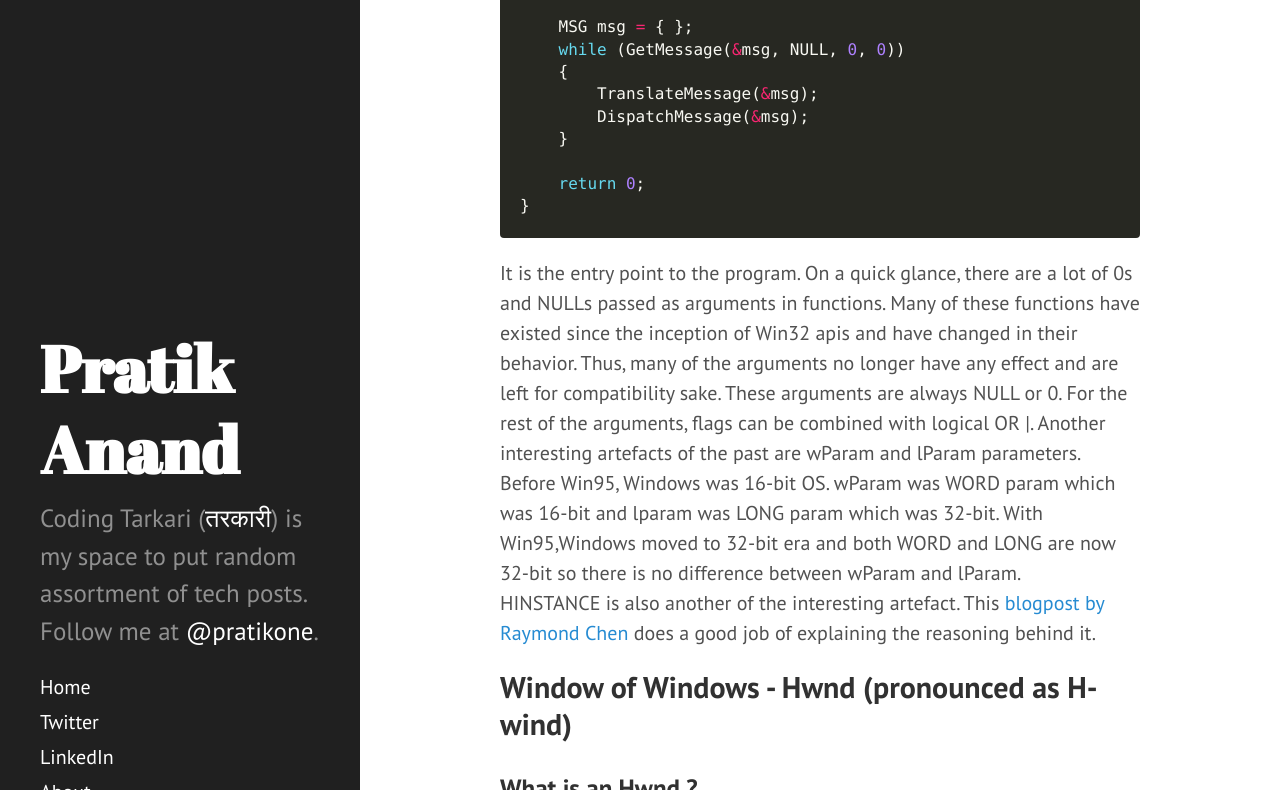
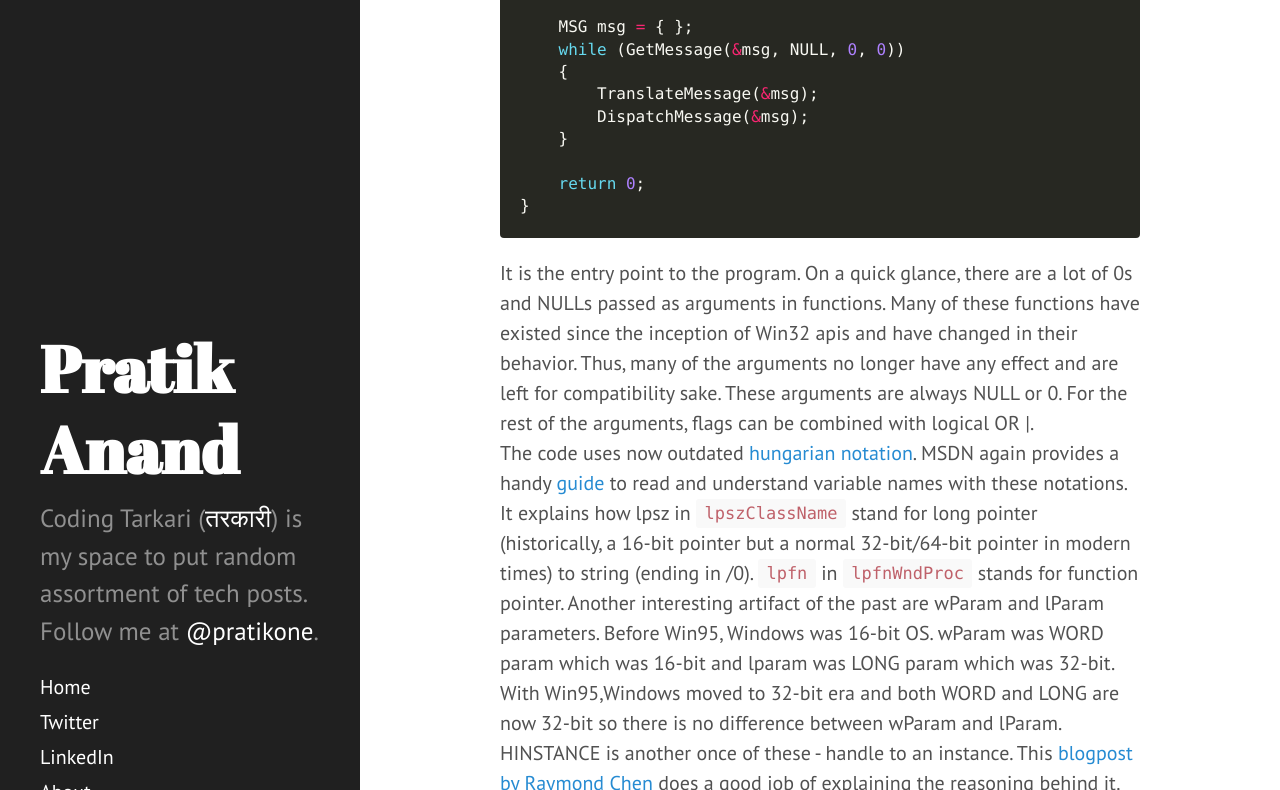
Before and after one commit to pratikone/pratikone.github.io, a Jekyll site: the page built from _posts/2020-06-07-anatomy-of-windows-hello-world.md, in a window 1280 px wide and 900 px high, scrolled down 6279 px, cut to the strip 0-790 px from the top of the window. Built offline with Jekyll 4.4.1, drawn with Linux system fonts in a browser that asks for light colours.

Commit message:
adding note about hungarian notation

````diff
--- a/_posts/2020-06-07-anatomy-of-windows-hello-world.md
+++ b/_posts/2020-06-07-anatomy-of-windows-hello-world.md
@@ -175,9 +175,10 @@ int WINAPI wWinMain(HINSTANCE hInstance, HINSTANCE, PWSTR pCmdLine, int nCmdShow
     return 0;
 }
 ```
- It is the entry point to the program. On a quick glance, there are a lot of 0s and NULLs passed as arguments in functions. Many of these functions have existed since the inception of Win32 apis and have changed in their behavior. Thus, many of the arguments no longer have any effect and are left for compatibility sake. These arguments are always NULL or 0. For the rest of the arguments, flags can be combined with logical OR |.
-Another interesting artefacts of the past are wParam and lParam parameters. Before Win95, Windows was 16-bit OS. wParam was WORD param which was 16-bit and lparam was LONG param which was 32-bit. With Win95,Windows moved to 32-bit era and both WORD and LONG are now 32-bit so there is no difference between wParam and lParam.
-HINSTANCE is also another of the interesting artefact. This [blogpost by Raymond Chen](https://devblogs.microsoft.com/oldnewthing/20050418-59/?p=35873) does a good job of explaining the reasoning behind it.
+It is the entry point to the program.  On a quick glance, there are a lot of 0s and NULLs passed as arguments in functions. Many of these functions have existed since the inception of Win32 apis and have changed in their behavior. Thus, many of the arguments no longer have any effect and are left for compatibility sake. These arguments are always NULL or 0. For the rest of the arguments, flags can be combined with logical OR |.
+The code uses now outdated [hungarian notation](https://en.wikipedia.org/wiki/Hungarian_notation). MSDN again provides a handy [guide](https://docs.microsoft.com/en-us/windows/win32/stg/coding-style-conventions) to read and understand variable names with these notations. It explains how lpsz in `lpszClassName` stand for long pointer (historically, a 16-bit pointer but a normal 32-bit/64-bit pointer in modern times) to string (ending in /0). `lpfn` in `lpfnWndProc` stands for function pointer.
+Another interesting artifact of the past are wParam and lParam parameters. Before Win95, Windows was 16-bit OS. wParam was WORD param which was 16-bit and lparam was LONG param which was 32-bit. With Win95,Windows moved to 32-bit era and both WORD and LONG are now 32-bit so there is no difference between wParam and lParam.
+HINSTANCE is another once of these - handle to an instance. This [blogpost by Raymond Chen](https://devblogs.microsoft.com/oldnewthing/20050418-59/?p=35873) does a good job of explaining the reasoning behind it.
 
 ## Window of Windows - Hwnd (pronounced as H-wind)
 
````
Also changed, not shown: 1 other file.
